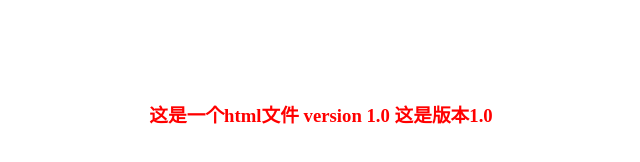
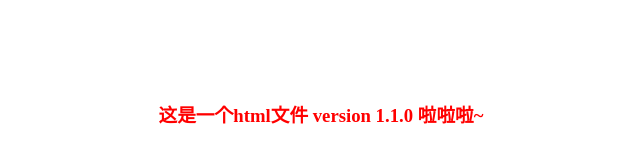
Before and after one commit to weihuan1989/gitTest.com, a plain HTML site: page index.html in a window 1280 px wide. Shown: the whole page, without its empty margins (319-959 px from the left). Drawn offline with Linux system fonts and the light colour scheme.

Commit message:
version 2.0.0

```diff
--- a/index.html
+++ b/index.html
@@ -6,6 +6,6 @@
 		<link rel="stylesheet" type="text/css" href="style.css"/>
 	</head>
 	<body>
-		<h3>这是一个html文件  version 1.0  这是版本1.0</h3>
+		<h3>这是一个html文件  version 1.1.0  啦啦啦~</h3>
 	</body>
 </html>
```
